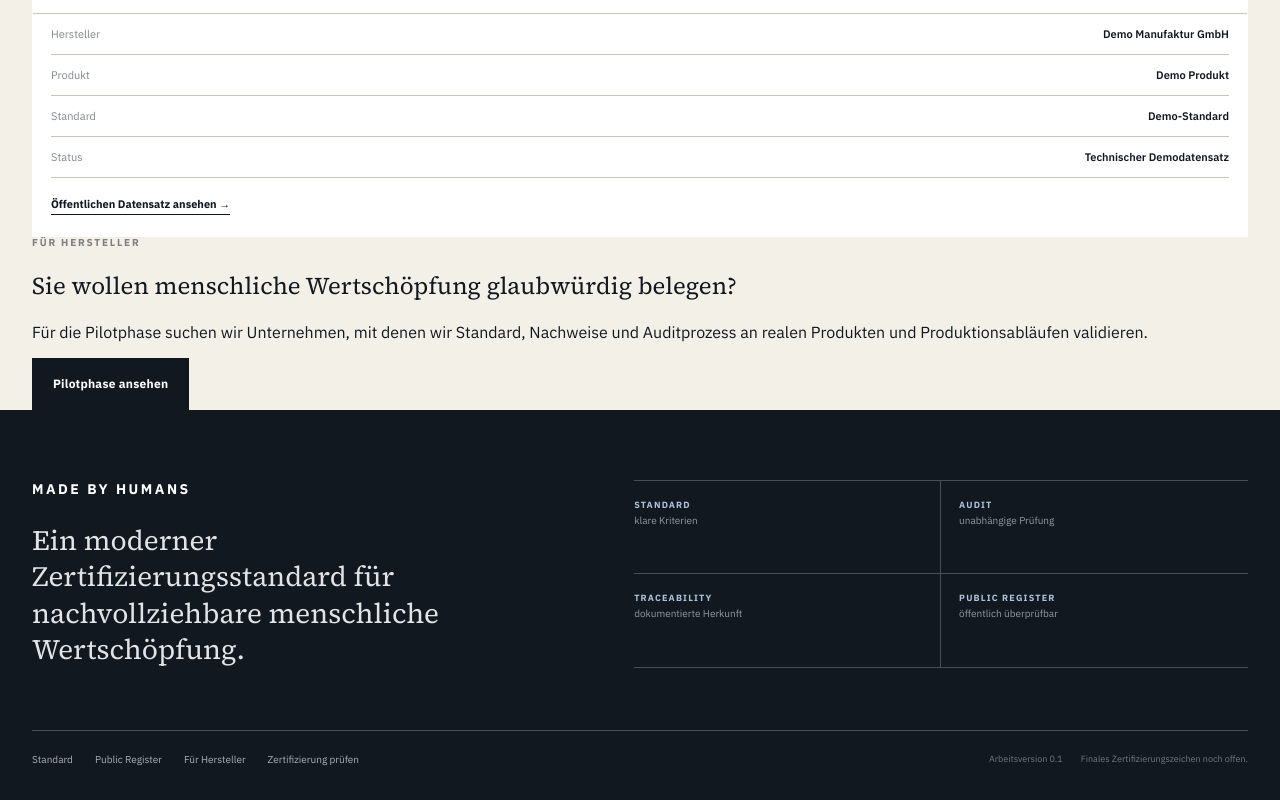
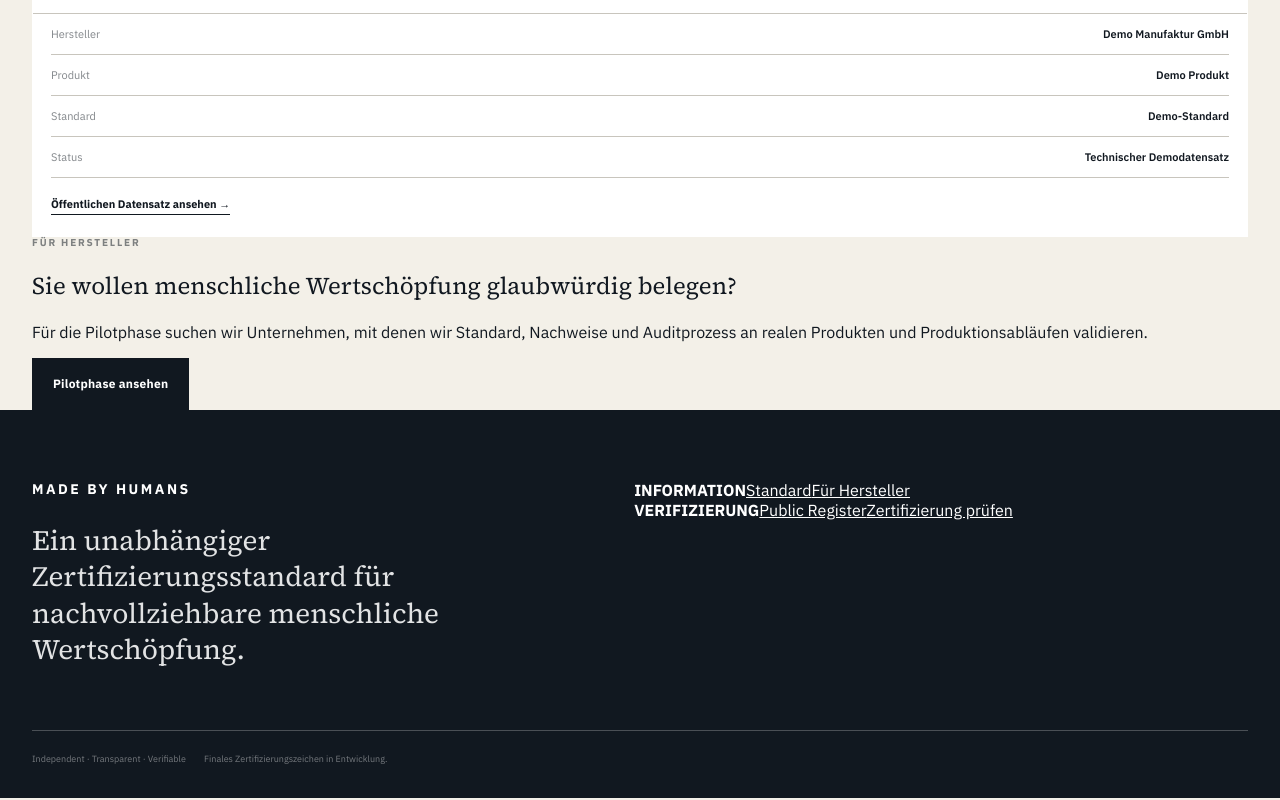
Before and after one commit to dennis-glaser-coder/human-certification-web, a Next.js app: page / in a window 1280 px wide. Shown: the part 2145-2945 px from the top of the page. Built offline with nearby package versions, Linux system fonts and the light colour scheme.

Commit message:
Simplify footer and remove prototype language

```diff
--- a/src/components/SiteFooter.js
+++ b/src/components/SiteFooter.js
@@ -3,28 +3,30 @@ import Link from 'next/link';
 export default function SiteFooter() {
   return (
     <footer className="siteFooter">
-      <div className="shell footerTop">
+      <div className="shell footerTop footerTopV2">
         <div>
           <div className="footerBrand">MADE BY HUMANS</div>
-          <p className="footerClaim">Ein moderner Zertifizierungsstandard für nachvollziehbare menschliche Wertschöpfung.</p>
+          <p className="footerClaim">Ein unabhängiger Zertifizierungsstandard für nachvollziehbare menschliche Wertschöpfung.</p>
         </div>
-        <div className="footerSystem">
-          <div><strong>STANDARD</strong><span>klare Kriterien</span></div>
-          <div><strong>AUDIT</strong><span>unabhängige Prüfung</span></div>
-          <div><strong>TRACEABILITY</strong><span>dokumentierte Herkunft</span></div>
-          <div><strong>PUBLIC REGISTER</strong><span>öffentlich überprüfbar</span></div>
+
+        <div className="footerNavV2">
+          <div>
+            <strong>INFORMATION</strong>
+            <Link href="/standard">Standard</Link>
+            <Link href="/fuer-hersteller">Für Hersteller</Link>
+          </div>
+          <div>
+            <strong>VERIFIZIERUNG</strong>
+            <Link href="/register">Public Register</Link>
+            <Link href="/pruefen">Zertifizierung prüfen</Link>
+          </div>
         </div>
       </div>
+
       <div className="shell footerBottom">
-        <div className="footerLinks">
-          <Link href="/standard">Standard</Link>
-          <Link href="/register">Public Register</Link>
-          <Link href="/fuer-hersteller">Für Hersteller</Link>
-          <Link href="/pruefen">Zertifizierung prüfen</Link>
-        </div>
-        <div className="footerMeta">
-          <span>Arbeitsversion 0.1</span>
-          <span>Finales Zertifizierungszeichen noch offen.</span>
+        <div className="footerMeta footerMetaV2">
+          <span>Independent · Transparent · Verifiable</span>
+          <span>Finales Zertifizierungszeichen in Entwicklung.</span>
         </div>
       </div>
     </footer>
```
